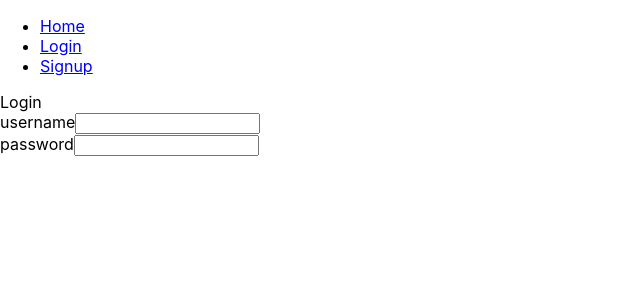
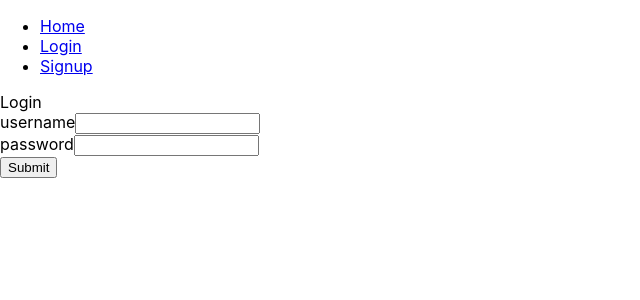
Before and after one commit to MKV-straits/aac-app, a React (Create React App) app: page /login in a window 1280 px wide. Shown: the top 300 px of the page, without its empty margins (0-640 px from the left). Built offline with nearby package versions, Linux system fonts and the light colour scheme.

Commit message:
add login code

```diff
--- a/src/Login.tsx
+++ b/src/Login.tsx
@@ -1,17 +1,48 @@
+/* eslint-disable node/no-unsupported-features/es-syntax */
+import { useState } from "react";
+
 function Login() {
+  const [input, setInput] = useState({
+    username: "",
+    password: "",
+  });
+  const { username, password } = input;
+
+  function handleChange(event) {
+    console.log("handling change", input);
+    return setInput({ ...input, [event.target.name]: event.target.value });
+  }
+  function handleSubmit(event) {
+    event.preventDefault();
+    console.log("handling submit", input);
+  }
   return (
     <div>
       Login
-      <form className="login" method="post" id="login">
+      <form className="login" id="login" onSubmit={handleSubmit}>
         <label htmlFor="login" id="username">
           username
-          <input type="text" />
+          <input
+            type="text"
+            name="username"
+            onChange={handleChange}
+            value={username}
+          />
         </label>
 
         <br />
         <label htmlFor="login" id="password">
           password
-          <input type="text" />
+          <input
+            type="text"
+            name="password"
+            onChange={handleChange}
+            value={password}
+          />
+        </label>
+        <br />
+        <label htmlFor="submit" id="submit">
+          <input type="submit" name="submit" />
         </label>
       </form>
     </div>
--- a/tsconfig.json
+++ b/tsconfig.json
@@ -6,7 +6,7 @@
     "skipLibCheck": true,
     "esModuleInterop": true,
     "allowSyntheticDefaultImports": true,
-    "strict": true,
+    "strict": false,
     "forceConsistentCasingInFileNames": true,
     "noFallthroughCasesInSwitch": true,
     "module": "esnext",
```
Also changed, not shown: .eslintrc.json.
